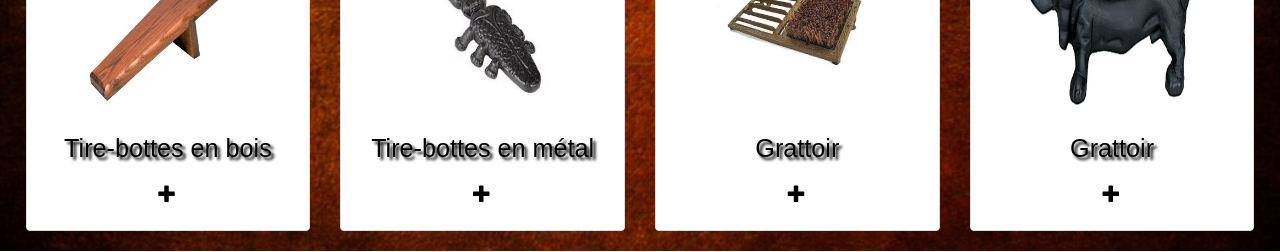
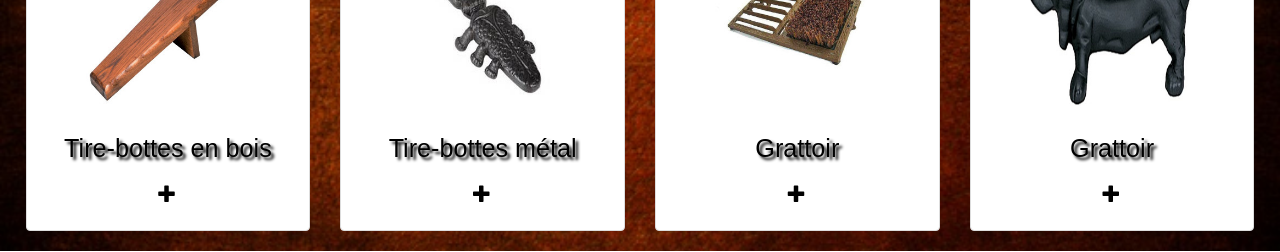
Before and after one commit to MathieuM1/wildshoes2, a plain HTML site: page index.html in a window 1280 px wide. Shown: the part 1440-1692 px from the top of the page. Drawn offline with nearby package versions, Linux system fonts and the light colour scheme; a web font is replaced by a local one.

Commit message:
resolution bug thumbnail trop long

```diff
--- a/index.html
+++ b/index.html
@@ -305,7 +305,7 @@
     <div class="thumbnail">
       <img src="images/tirebotte_metal.jpeg" alt="tire-botte métal" class="img-responsive img_produit">
       <div class="caption">
-        <h3 class="titre_produit" id="tirebottemetal">Tire-bottes en métal</h3>
+        <h3 class="titre_produit" id="tirebottemetal">Tire-bottes métal</h3>
                                                 <!-- Bouton modal -->
 <button type="button" class="btn btn-primary btn-lg" data-toggle="modal" data-target="#myModal"><span class="glyphicon glyphicon-plus" aria-hidden="true"></span></button>
                                               <!-- Fin Bouton modal -->
```
